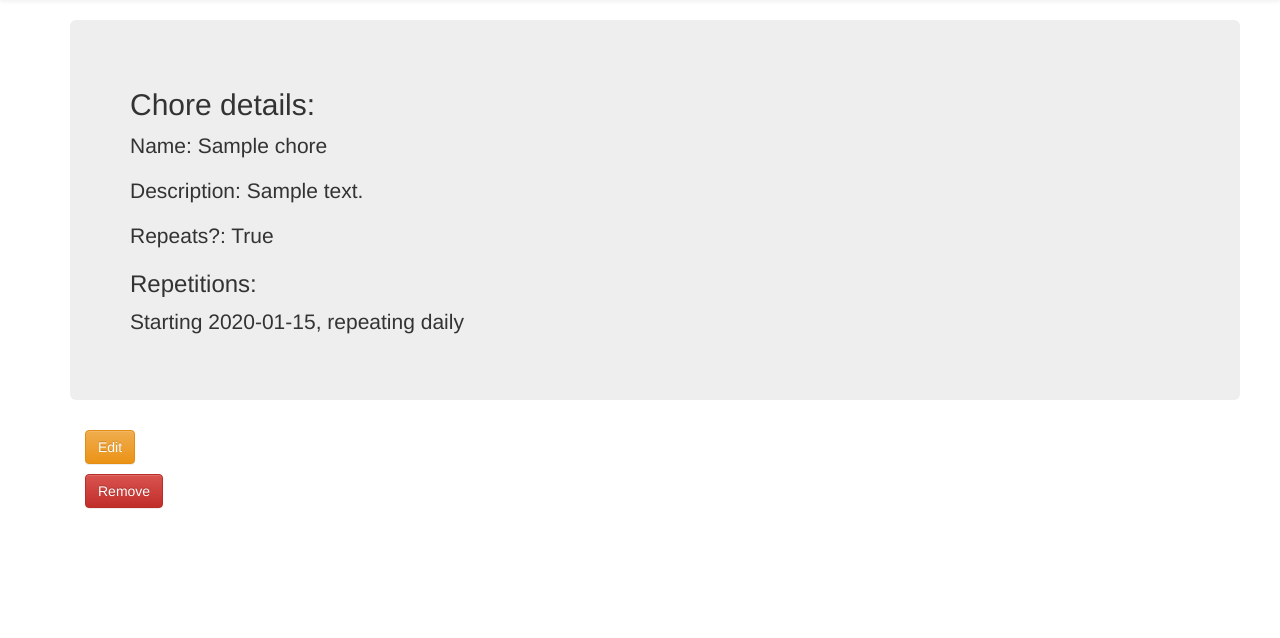
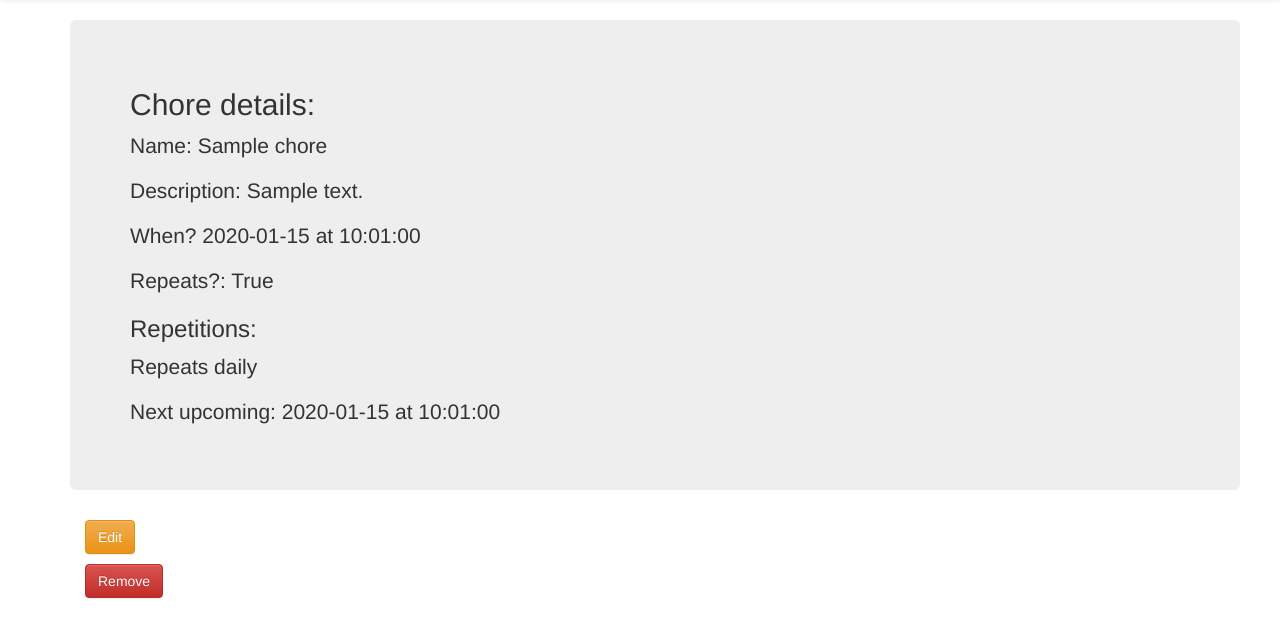
Before and after one commit to malaika-chandler/django-chore-tracker, a Django app: page /chore/1 in a window 1280 px wide. Shown: the part 51-689 px from the top of the page. Run offline with Django 3.2, Linux system fonts and the light colour scheme; tables that the repository leaves empty hold one stand-in row (values such as "Sample post"); some libraries are stand-ins or nearby versions.

Commit message:
Fixing templates

```diff
--- a/chores/models.py
+++ b/chores/models.py
@@ -40,13 +40,12 @@ class ChoreInterval(models.Model):
     repeat_custom_interval = models.IntegerField(blank=True, null=True)
 
     def __str__(self):
-        starts = self.repeat_start.date().isoformat()
         if self.repeat_interval != ChoreInterval.IntervalChoice.CUSTOM:
             interval = self.repeat_interval
         else:
             interval = 'every {} seconds'.format(self.repeat_custom_interval)
 
-        return "Starting {}, repeating {}".format(starts, interval)
+        return "Repeats {}".format(interval)
 
 
 class ChoreInstance(models.Model):
--- a/chores/templates/chores/chore_detail.html
+++ b/chores/templates/chores/chore_detail.html
@@ -6,11 +6,13 @@
     <h2>Chore details:</h2>
     <p>Name: {{ chore.name }}</p>
     <p>Description: {{ chore.description }}</p>
+    <p>When? {{ chore.datetime|date:'Y-m-d \a\t H:m:s' }}</p>
     <p>Repeats?: {{ chore.repeats }}</p>
     {% if chore.repeats %}
         <h3>Repetitions:</h3>
         {% for chore_interval in chore.chore_intervals.all %}
             <p>{{ chore_interval }}</p>
+            <p>Next upcoming: {{ chore.instances.all.0.datetime|date:'Y-m-d \a\t H:m:s' }}</p>
         {% endfor %}
     {% endif %}
 </div>
--- a/chores/templates/chores/chore_list.html
+++ b/chores/templates/chores/chore_list.html
@@ -2,7 +2,7 @@
 
 {% block chore_content %}
 
-<h1>Chores</h1>
+<h1>What's on your list today?</h1>
 <ul>
     {% for chore in chore_list %}
     <h2><li><a href="{% url 'chores:chore_detail' pk=chore.pk %}">{{ chore.name }}</a></li></h2>
```
